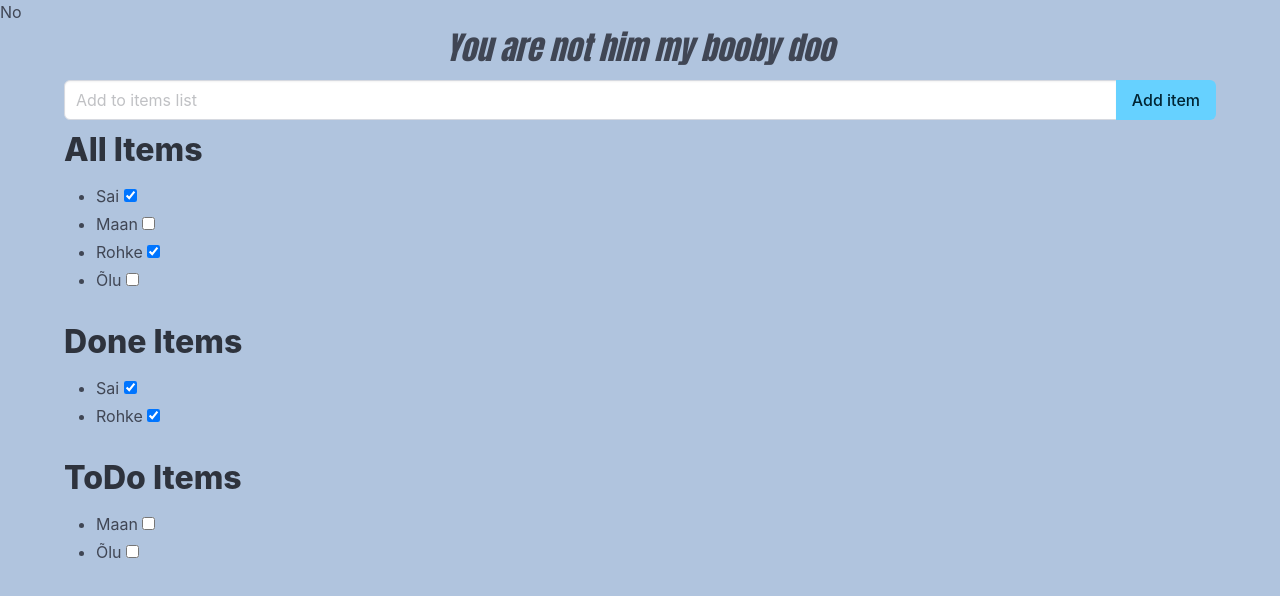
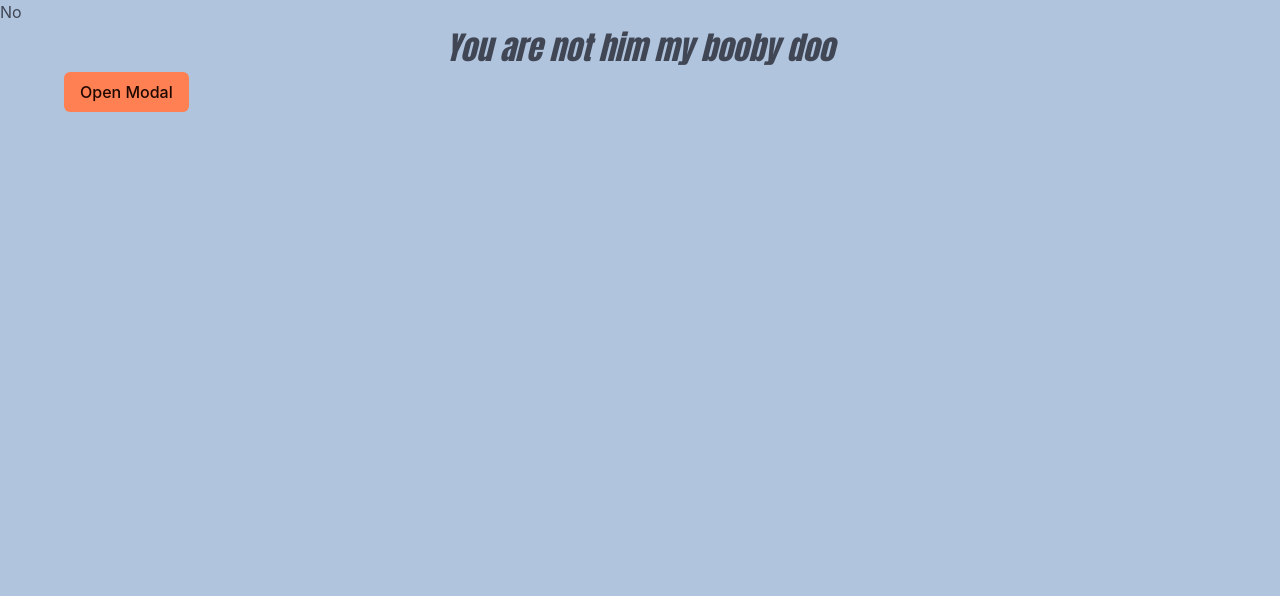
Before and after one commit to RainerTA-24A/learnnode, a Vue app: page / in a window 1280 px wide. Shown: the top 596 px of the page. Built offline with nearby package versions, Linux system fonts and the light colour scheme.

Commit message:
Add modal

```diff
--- a/src/App.vue
+++ b/src/App.vue
@@ -1,48 +1,17 @@
 <script setup>
-import { computed, ref } from 'vue';
-import ItemList from './ItemList.vue';
-let i = 1;
-let items = ref([
-    {id: i++, text: 'Sai', isDone: true},
-    {id: i++, text: 'Maan', isDone: false},
-    {id: i++, text: 'Rohke', isDone: true},
-    {id: i++, text: 'Õlu', isDone: false},
-]);
-let newItem = ref('');
+import { ref } from 'vue';
+import Modal from './components/Modal.vue';
+let modal1Active = ref(false);
 
-let doneItems = computed(() => items.value.filter(i => i.isDone));
-let toDoItems = computed(() => items.value.filter(i => !i.isDone));
-
-function add(){
-    if(newItem.value.trim() !== '' ){
-        items.value.push({id: i++, text: newItem.value.trim(), isDone: false});
-    }
-    newItem.value = '';
-}
 
 </script>
 
 <template>
     <div class="container">
-        <div class="field has-addons mt-2">
-            <div class="control is-expanded">
-                <input class="input" type="text" v-model="newItem" @keypress.enter="add" placeholder="Add to items list">
-            </div>
-            <div class="control">
-                <button class="button is-info" @click="add">
-                    Add item
-                </button>
-            </div>
-        </div>
-        <div class="content">
-            <ItemList :items="items" title="All Items"></ItemList>
-            <ItemList :items="doneItems" title="Done Items"></ItemList>
-            <ItemList :items="toDoItems" title="ToDo Items"></ItemList>
+        <button class="button is-primary" @click="modal1Active = true">Open Modal</button>
 
-        </div>
+        <Modal :active="modal1Active" @close="modal1Active=false"></Modal>
     </div>
 </template>
 
-<style>
-
-</style>
+<style></style>
--- /dev/null
+++ b/src/components/Modal.vue
@@ -0,0 +1,15 @@
+<script setup>
+defineProps(['active']);
+</script>
+
+<template>
+    <div class="modal" :class="{ 'is-active': active }">
+        <div class="modal-background" @click="$emit('close')"></div>
+        <div class="modal-content">
+            <p class="image is-4by3">
+                <img src="https://bulma.io/assets/images/placeholders/1280x960.png" alt="">
+            </p>
+        </div>
+        <button class="modal-close is-large" aria-label="close" @click="$emit('close')"></button>
+    </div>
+</template>
```
Also changed, not shown: src/pages/ToDo.vue (added, +48 -0 lines), src/components/ItemList.vue (renamed from src/ItemList.vue).
